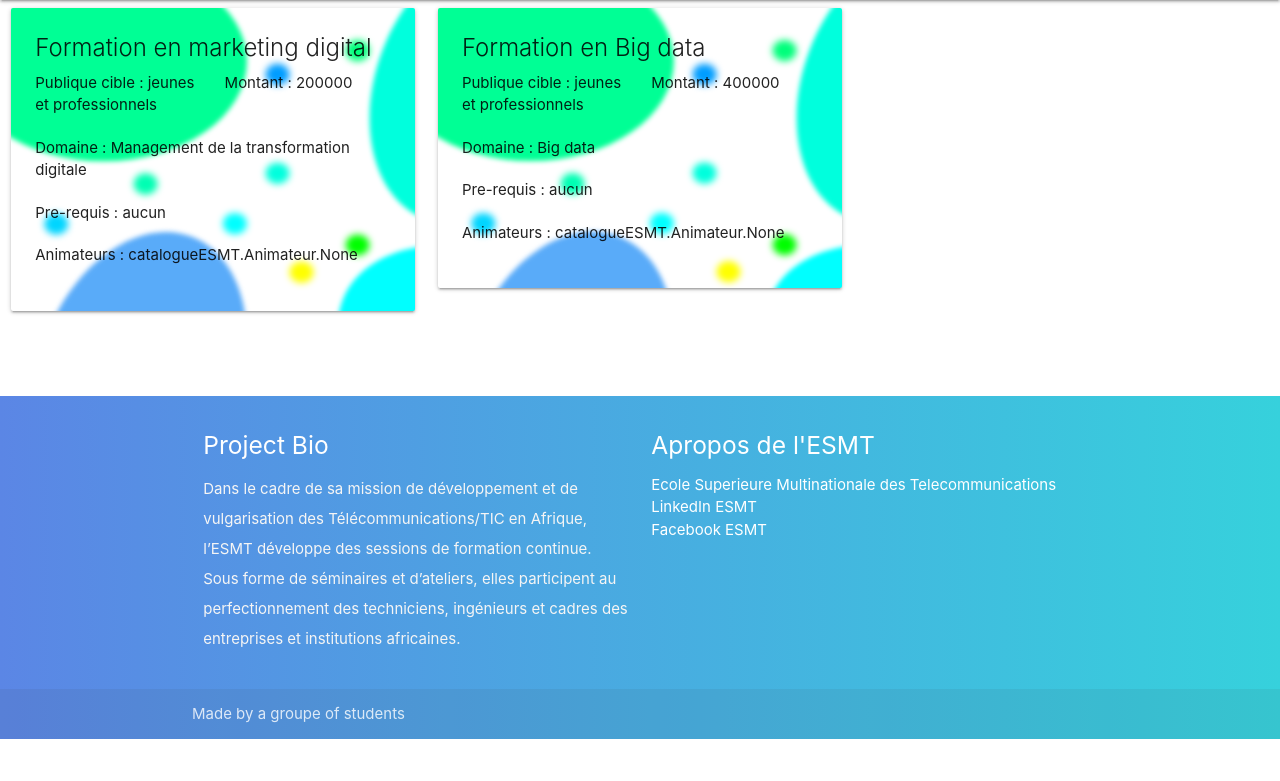
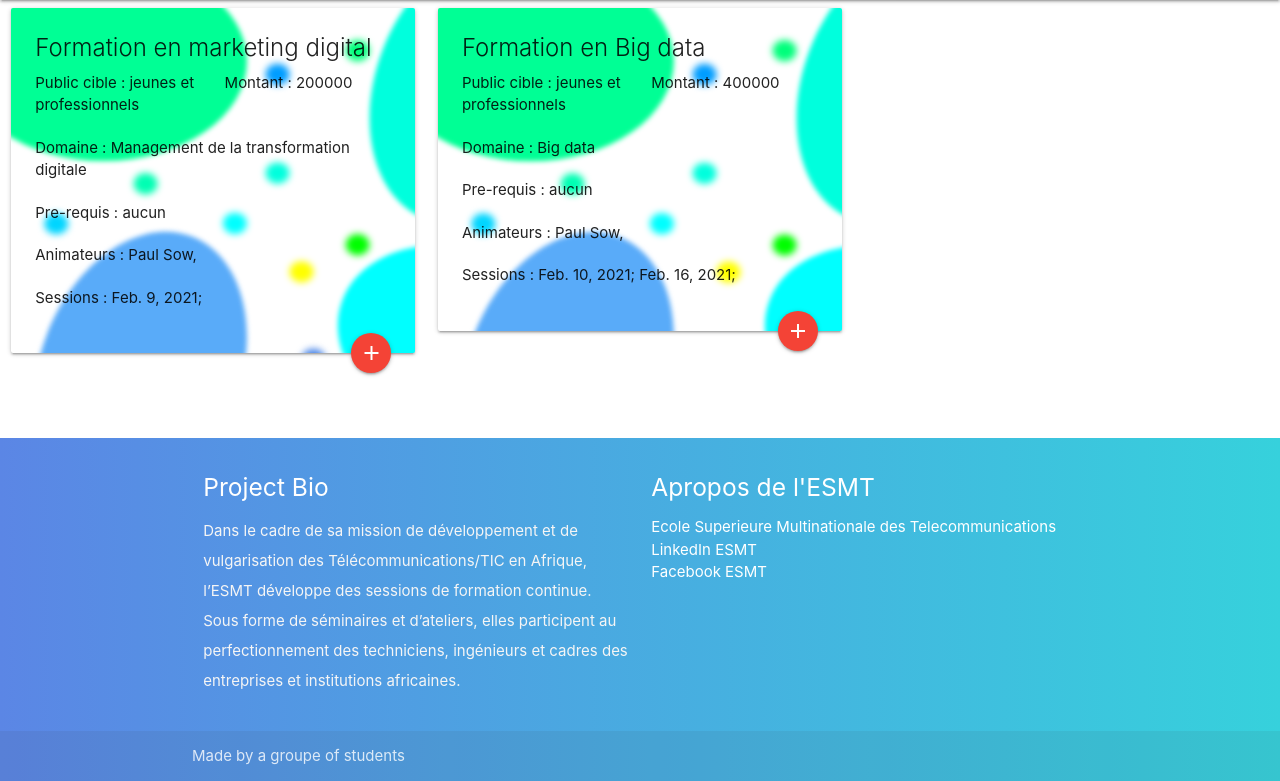
Before and after one commit to Saly-Ba/esmtcatalogue, a Django app: page /liste_formation in a window 1280 px wide. Shown: the part 64-845 px from the top of the page. Before the commit the page ends 803 px from the top, so only its background shows below. Run offline with Django 3.2, Linux system fonts and the light colour scheme; data comes from the database, SQL or seed files in the repository; both versions use the stored data as it was after the commit; some libraries are stand-ins or nearby versions.

Commit message:
update 22/02/2021

```diff
--- a/memoire_esmt/catalogueESMT/models.py
+++ b/memoire_esmt/catalogueESMT/models.py
@@ -22,7 +22,7 @@
 class Formation(models.Model):
     intitule = models.CharField(max_length=50)
     public_cible = models.CharField( max_length=90)
-    prerequis = models.CharField(max_length=255,null=True)
+    prerequis = models.CharField(max_length=255,null=True,blank=True)
     montant = models.IntegerField(default=0)
     animateurs = models.ManyToManyField("Animateur", through="Animation",related_name="formations")
     fiche_programme = models.CharField(max_length=255)
--- a/memoire_esmt/catalogueESMT/templates/catalogueESMT/formation/lister_formation.html
+++ b/memoire_esmt/catalogueESMT/templates/catalogueESMT/formation/lister_formation.html
@@ -13,7 +13,7 @@
                 <div class="card-content">
                     <span class="card-title">{{ formation.intitule }}</span>
                     <div class="row">
-                            <span class="col s6 left">Publique cible : {{ formation.public_cible }}</span>
+                            <span class="col s6 left">Public cible : {{ formation.public_cible }}</span>
                             <span class="col s6 ">Montant : {{ formation.montant }}</span>
                     </div>
                     <div class="row">
@@ -31,8 +31,26 @@
                             {% endif %}
                     </div>
                     <div class="row">
-                        <span class="col s12">Animateurs : {{ formation.animateurs}}</span>
+                        <span class="col s12">Animateurs :
+                        {% for k,v in animateurs.items %}
+                            {% if k == formation%}
+                                {% for animateur in v %}
+                                    {{ animateur.first_name }} {{ animateur.last_name }},
+                                {% endfor %}
+                            {% endif %}
+                        {% endfor %}
+                        </span>
                     </div>
+                    <div class="row">
+                        <span class="col s12">Sessions :
+                            {% for session in sessions%}
+                                {% if session.formation == formation %}
+                                    {{ session.date }};
+                                {% endif %}
+                            {% endfor %}
+                        </span>
+                    </div>
+                    <a class="btn-floating halfway-fab waves-effect waves-light red"><i class="material-icons">add</i></a>
                 </div>
             </div>
         </div>
--- a/memoire_esmt/catalogueESMT/views.py
+++ b/memoire_esmt/catalogueESMT/views.py
@@ -96,12 +96,16 @@
 #Formations Actions:
 def liste_formation(request):
     formations = set()
+    animateurs_dict = dict()
     periode = datetime.datetime.now().year
     sessions = Session.objects.filter(date__year=periode)
     for i in sessions :
         formations.add(Formation.objects.get(pk=i.formation.pk))
-        print(formations)
-    return render(request,'catalogueESMT/formation/lister_formation.html',{'formations':formations, 'sessions':sessions})
+
+    for i in formations:
+        animateurs_dict[i]= i.animateurs.all()
+
+    return render(request,'catalogueESMT/formation/lister_formation.html',{'formations':formations, 'sessions':sessions, 'animateurs':animateurs_dict})
 
 #Gestionnaire Actions :
 @logged_verif
```
Also changed, not shown: memoire_esmt/catalogueESMT/migrations/0004_auto_20210218_1743.py (added), memoire_esmt/db.sqlite3.
